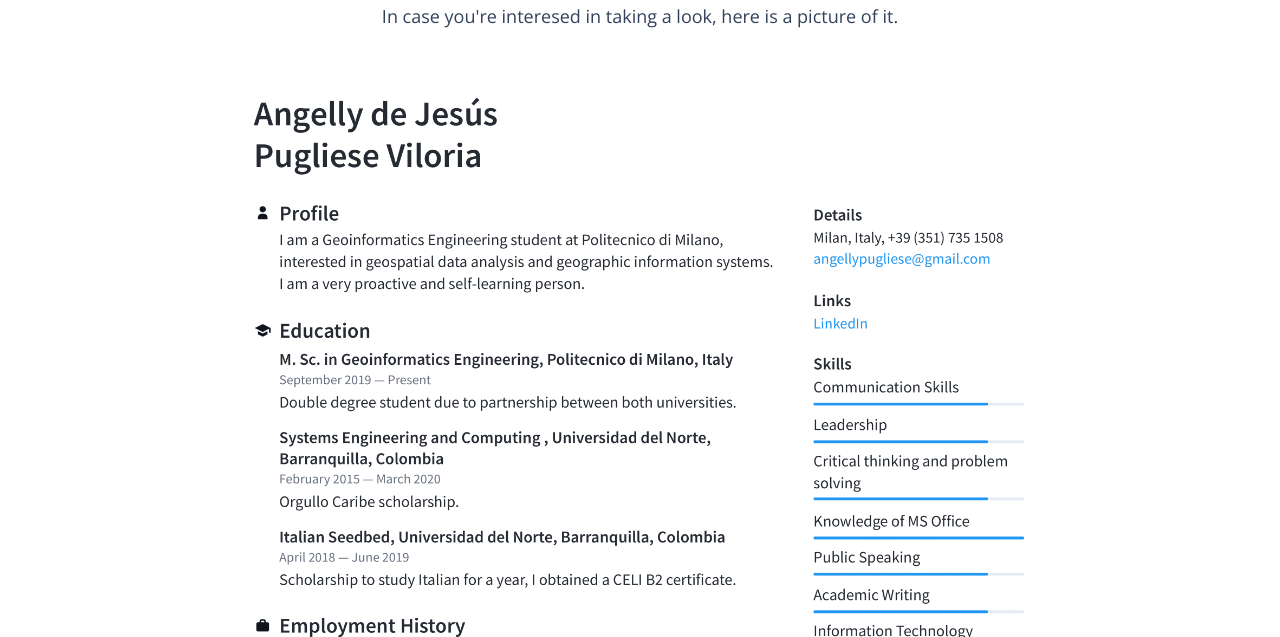
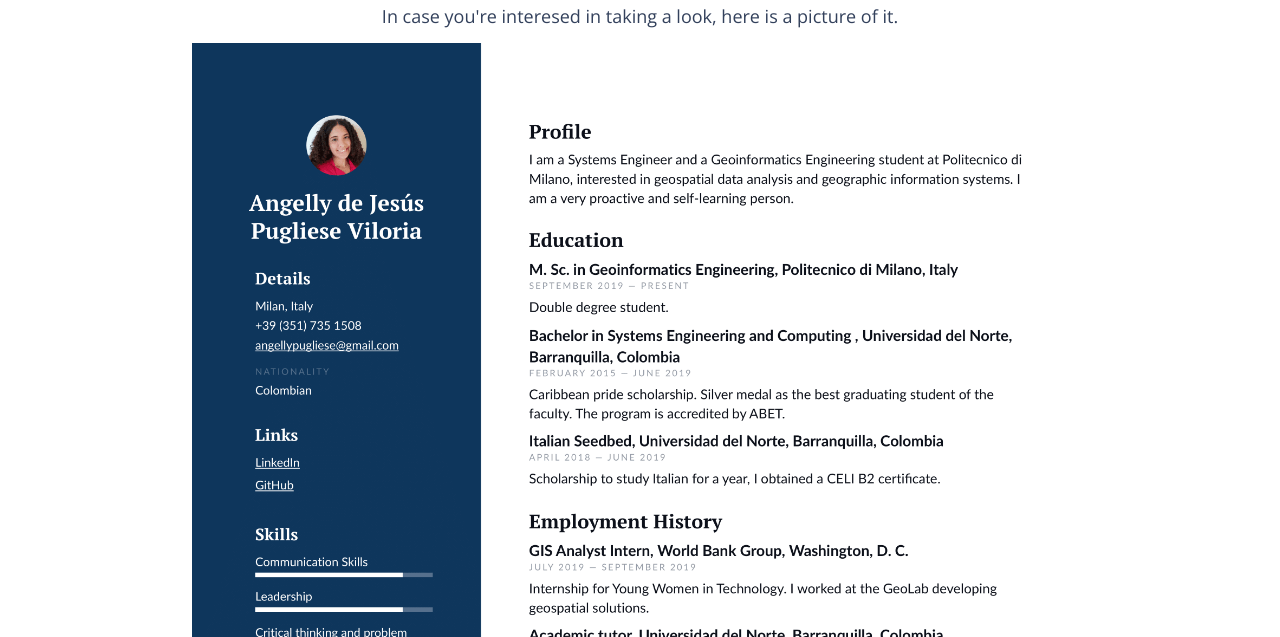
Before and after one commit to anpugliese/anpugliese.github.io, a plain HTML site: page resume.html in a window 1280 px wide. Shown: the part 163-800 px from the top of the page. Drawn offline with nearby package versions, Linux system fonts and the light colour scheme.

Commit message:
update cv

```diff
--- a/resume.html
+++ b/resume.html
@@ -73,7 +73,7 @@
     	<div class="col-12 text-center" style="padding-top: 100px">
     		<h1 style="color: #33415C;">Resume</h1>
     		<p style="color: #33415C; font-size: 18px;">In case you're interesed in taking a look, here is a picture of it.</p>
-    		<img class="img-fluid" style="width: 70%;" src="images/AngellyCV.png">
+    		<img class="img-fluid" style="width: 70%;" src="images/CV.png">
     	</div>
 
     </div>
```
Also changed, not shown: images/CV.png (added).
